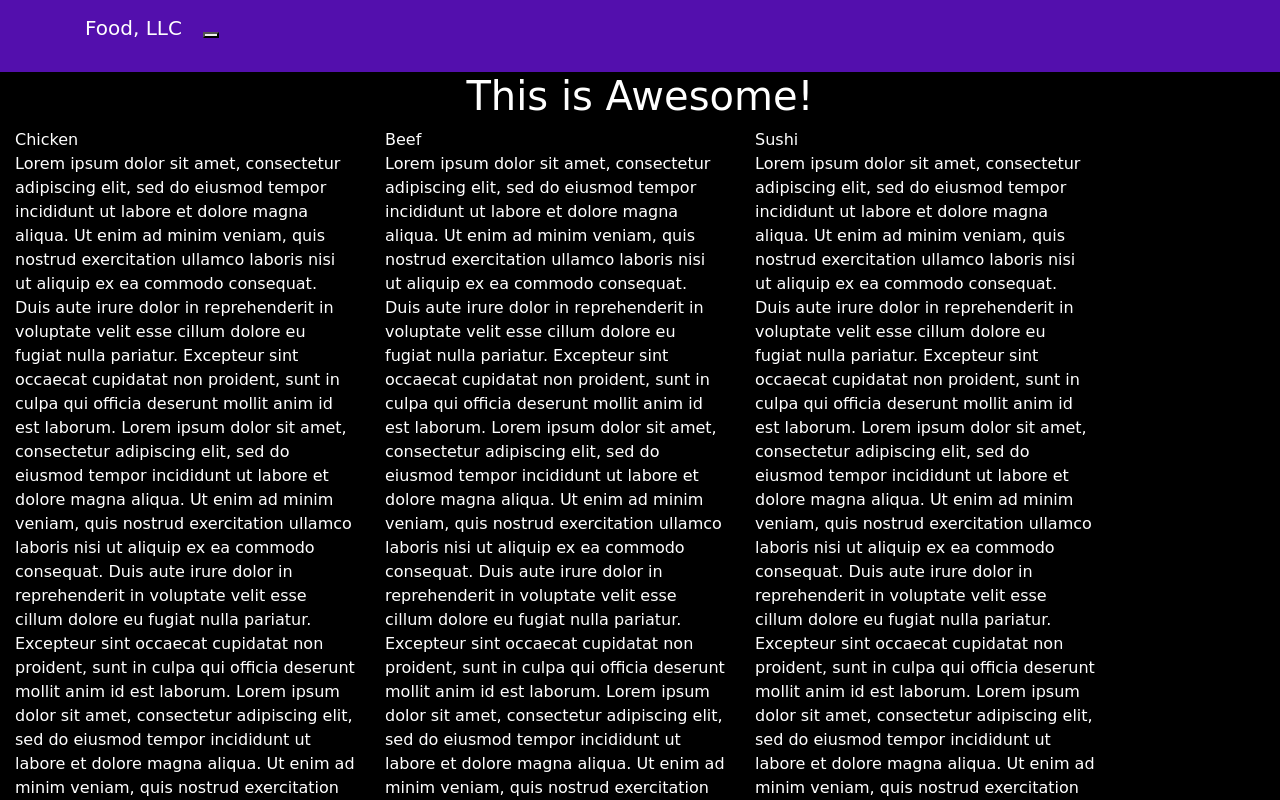
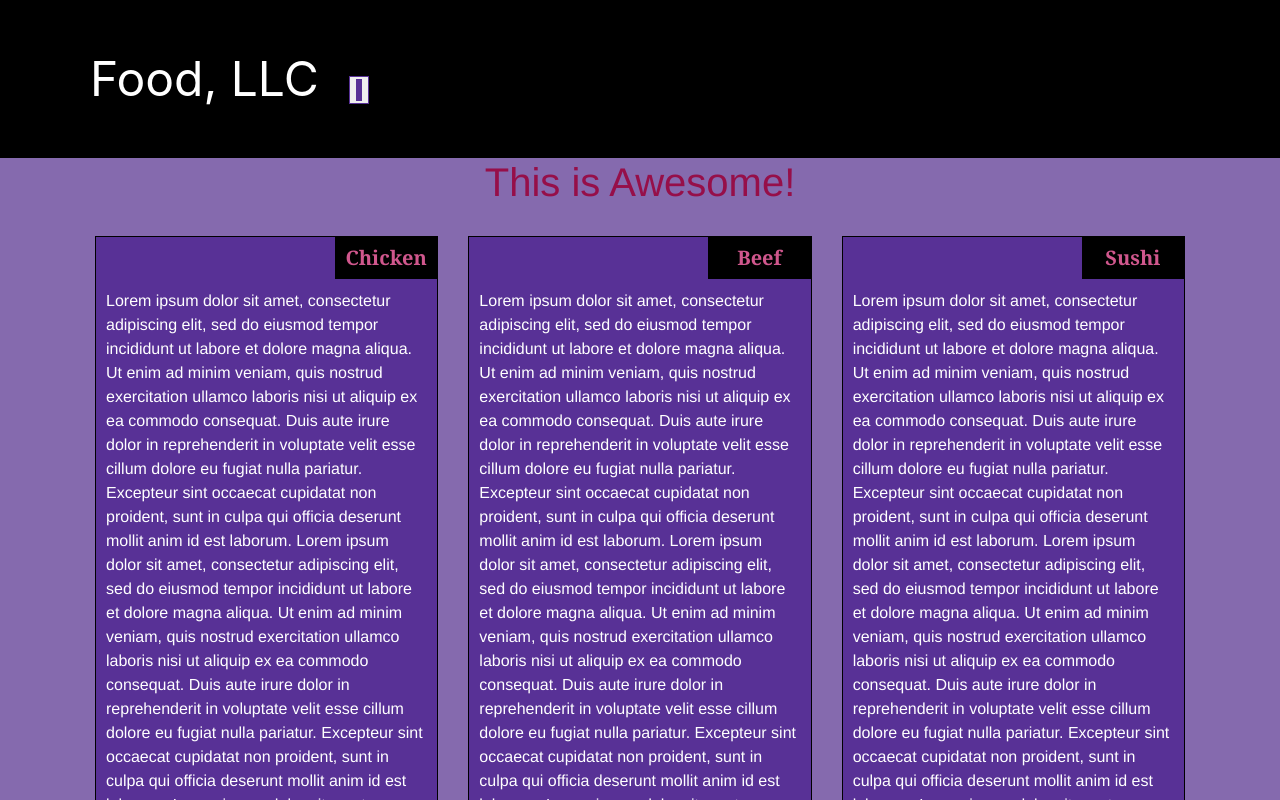
Before and after one commit to hasnainraza03/CourseraSolutions, a plain HTML site: page Module3/index.html in a window 1280 px wide. Shown: the top 800 px of the page. Drawn offline with Linux system fonts and the light colour scheme; a script that the page names is missing.

Commit message:
Update style.css

```diff
--- a/Module3/css/style.css
+++ b/Module3/css/style.css
@@ -1,61 +1,154 @@
-body {
-	font-size: 16px;
-	color: white;
-	background-color: black;
-	font-family: 'Lobster', cursive;
+/* Base Styles */
+
+* {
+  box-sizing: border-box;
 }
 
-/* HEADER */
-#header-nav {
-	background-color: #530fad;
-	border-radius: 0;
-	border: 0;
-	color: white;
+h1 {
+  font-family: Helvetica;
+  color: #960f49;
 }
 
-.navbar-brand p {
-	color: white;
-	font-size: 20px;
+body {
+
+  background-color: #856aae;
+
 }
 
-.navbar-brand a:focus, .navbar-brand a:hover {
-	text-decoration: none;
+p {
+  padding: 10px;
+  margin: 0;
 }
 
-#nav-list a {
-	color: white;
-	text-align: center;
+.container {
+  border: none;
+  margin-left: auto;
+  margin-right: auto;
+  margin-top: 10px;
+  margin-bottom: 10px;
+  padding: 10px;
 }
 
-#nav-list a:hover {
-	background-color: #8243d6;
-}
-/* END HEADER */
-
-/* Section */
-#home {
-	margin-bottom: 30px;
+section {
+  border: 1px solid black;
+  background-color:#583196;
+  width: 100%;
+  height: auto;
+  font-family: Helvetica;
+  color: white;
+  position: relative;
+  overflow: auto;
 }
 
-.row {
-
-	position: relative;
-	float: left;
+#chicken {
+  border: 1px solid black;
+  text-align: center;
+  width: 30%;
+  margin-left: 70%;
+  font-family: Georgia,sans-serif;
+  font-weight: bold;
+  font-size: 125%;
+  margin-bottom: 0;
+  margin-top: 0;
+  padding: 5px;
+  background-color: black;
+  color: #D0578D;
 }
 
-.row > div > article {
-	background-color: white;
-	text-align: justify;
-	margin-bottom: 20px;
-	padding: 12px;
-	color: black;
+#beef {
+  border: 1px solid black;
+  text-align: center;
+  width: 30%;
+  margin-left: 70%;
+  font-family: Georgia,sans-serif;
+  font-weight: bold;
+  font-size: 125%;
+  margin-bottom: 0;
+  margin-top: 0;
+  padding: 5px;
+  background-color: black;
+  color: #D0578D;
 }
-/* End Section */
 
+#sushi {
+  border: 1px solid black;
+  text-align: center;
+  width: 30%;
+  margin-left: 70%;
+  font-family: Georgia,sans-serif;
+  font-weight: bold;
+  font-size: 125%;
+  margin-bottom: 0;
+  margin-top: 0;
+  background-color: black;
+  color: #D0578D;
+  padding: 5px;
+}
 
-@media (max-width: 767px) {
-	.row > div > article {
-		width: 80%;
-		margin: 20px auto 0;
-	}
+#chicken-div {
+  margin-bottom: 10px;
+  margin-top: 10px;
 }
+
+#beef-div {
+  margin-bottom: 10px;
+  margin-top: 10px;
+}
+
+#sushi-div {
+  margin-bottom: 10px;
+  margin-top: 10px;
+}
+
+.navbar-brand {
+  font-size: 2em;
+  border: 0 0 10px 10px;
+  color: #FFFFFF;
+}
+
+#header-nav {
+  border: 0;
+  background-color: black;
+  color: #FFFFFF;
+}
+
+.navbar-header button.navbar-toggle, .navbar-header .icon-bar {
+  border: 1px solid #583196;
+}
+.navbar-header button.navbar-toggle {
+  clear: both;
+  margin-top: -30px;
+}
+
+.nav-header {
+  background-color: #FFFFFF;
+}
+
+.nav-brand {
+  color: #FFFFFF;
+  font-size: 1.5em;
+}
+
+#nav-list {
+  color: white;
+}
+
+hr {
+  border-color: white;
+}
+
+.item {
+  color: white;
+  font-size: 1.2em;
+}
+#top-link a{
+  text-decoration: none;
+  color: white;
+}
+#top-link a:hover, #top-link a:active{
+  color: #D0578D;
+}
+#top-link{
+  text-align: center;
+  padding: 10px;
+}
```
